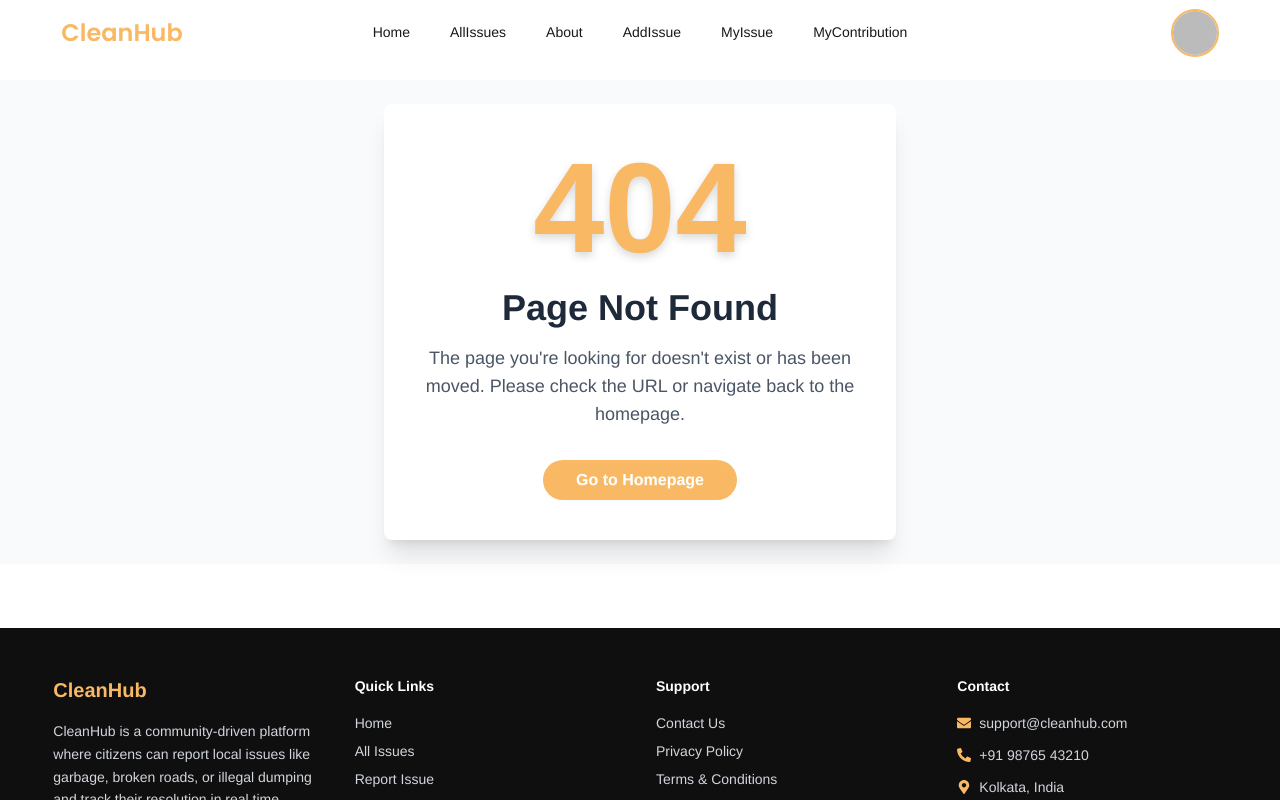
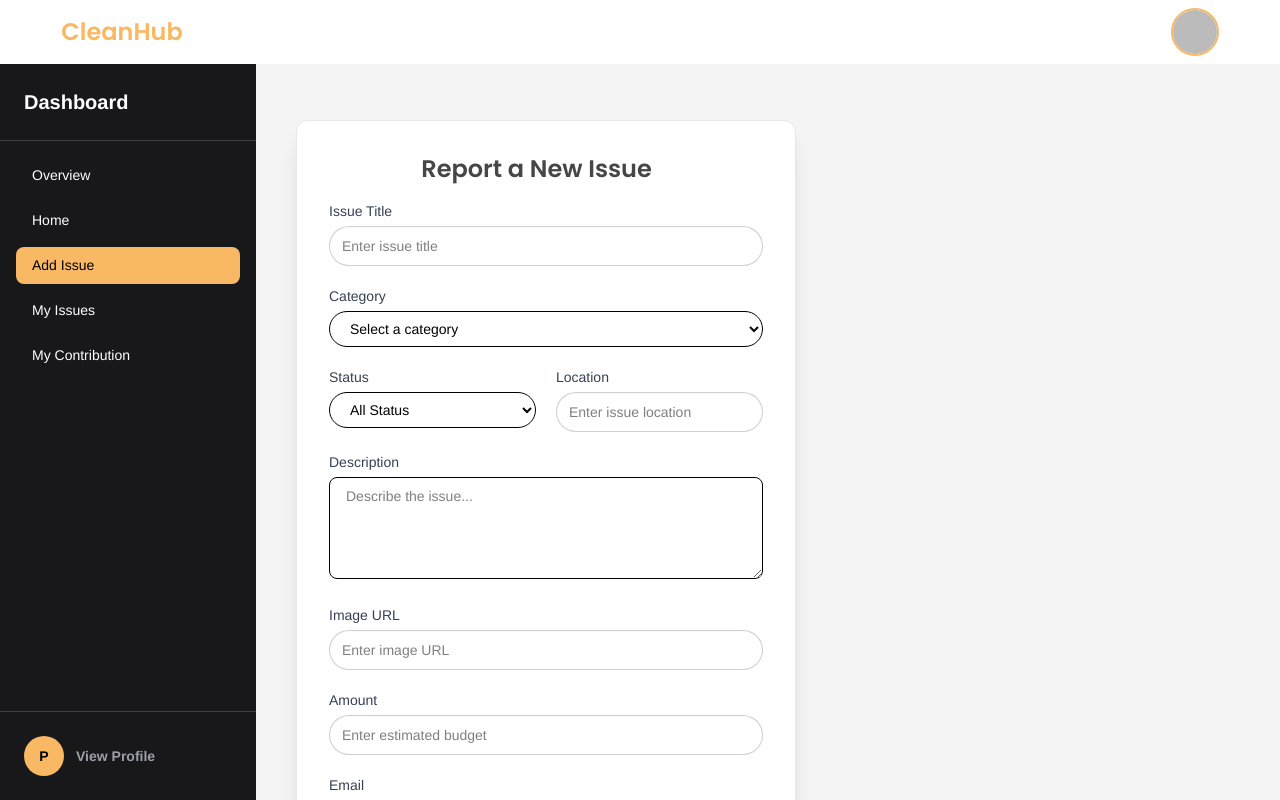
Before and after one commit to sucharita4867/CleanCityPortal-client-side, a React (Vite) app: page /dashboard/addIssue in a window 1280 px wide. Shown: the top 800 px of the page. Built offline with nearby package versions, Linux system fonts and the light colour scheme; no server answers; sample sign-in values are in the browser's storage; a web font is replaced by a local one.

Commit message:
added all changes

```diff
--- a/src/Components/Navbar.jsx
+++ b/src/Components/Navbar.jsx
@@ -1,11 +1,12 @@
 import React, { useContext, useState, useEffect } from "react";
-import { Link, NavLink } from "react-router";
+import { Link, NavLink, useLocation } from "react-router";
 import { AuthContext } from "../Provider/AuthProvider";
 import Swal from "sweetalert2";
 import { FaUserCircle } from "react-icons/fa";
 
-const Navbar = () => {
+const Navbar = ({ onMenuClick }) => {
   const { user, logOut } = useContext(AuthContext);
+  const location = useLocation();
 
   const [theme, setTheme] = useState(localStorage.getItem("theme") || "light");
 
@@ -34,6 +35,7 @@ const Navbar = () => {
         });
       });
   };
+  const isDashboard = location.pathname.startsWith("/dashboard");
 
   const navClass = ({ isActive }) =>
     isActive
@@ -61,42 +63,58 @@ const Navbar = () => {
       {user && (
         <>
           <li>
-            <NavLink to="/addIssue" className={navClass}>
-              AddIssue
+            <NavLink to="/dashboard" className={navClass}>
+              Dashboard
             </NavLink>
           </li>
-          <li>
-            <NavLink to="/myIssue" className={navClass}>
+          {/* <li>
+            <NavLink to="/dashboard/myIssue" className={navClass}>
               MyIssue
             </NavLink>
           </li>
           <li>
-            <NavLink to="/myContribution" className={navClass}>
+            <NavLink to="/dashboard/myContribution" className={navClass}>
               MyContribution
             </NavLink>
-          </li>
+          </li> */}
         </>
       )}
     </>
   );
 
   return (
-    <div className="fixed top-0 left-0 w-full z-50 bg-base-100 ">
+    <div
+      className="
+    fixed top-0 left-0 w-full h-16 z-50 bg-base-100
+    "
+    >
       <div className="navbar md:w-11/12 md:mx-auto">
-        <div className="navbar-start">
-          {/* Mobile menu */}
+        <div className="navbar-start gap-2">
+          {/* ☰ for Dashboard → opens sidebar */}
+          {isDashboard && (
+            <button
+              onClick={onMenuClick}
+              className="btn allBtn btn-ghost md:hidden"
+            >
+              ☰
+            </button>
+          )}
+
+          {/* ☰ for normal pages → dropdown menu */}
+          {!isDashboard && (
             <div className="dropdown">
-            <div tabIndex={0} role="button" className="btn allBtn btn-ghost lg:hidden">
+              <button tabIndex={0} className="btn allBtn btn-ghost lg:hidden">
                 ☰
-            </div>
+              </button>
 
               <ul
-              tabIndex={-1}
+                tabIndex={0}
                 className="menu menu-sm dropdown-content mt-3 p-2 shadow bg-base-100 rounded-box w-52 z-[9999]"
               >
                 {links}
               </ul>
             </div>
+          )}
 
           <NavLink
             to="/"
@@ -106,9 +124,11 @@ const Navbar = () => {
           </NavLink>
         </div>
 
+        {!isDashboard && (
           <div className="navbar-center hidden lg:flex">
             <ul className="menu menu-horizontal gap-4">{links}</ul>
           </div>
+        )}
 
         <div className="navbar-end gap-2">
           {user ? (
@@ -137,6 +157,11 @@ const Navbar = () => {
                     Logout
                   </button>
                 </li>
+                <li>
+                  <button className="btn allBtn mt-2 w-full">
+                    <NavLink to="/dashboard/profile">profile</NavLink>
+                  </button>
+                </li>
               </ul>
             </div>
           ) : (
--- /dev/null
+++ b/src/Components/Profile.jsx
@@ -0,0 +1,63 @@
+import React, { useContext } from "react";
+import { AuthContext } from "../Provider/AuthProvider";
+import { FaUserCircle } from "react-icons/fa";
+
+const Profile = () => {
+  const { user } = useContext(AuthContext);
+
+  return (
+    <div className="max-w-3xl">
+      {/* Page title */}
+      <h1 className="text-2xl font-bold mb-6 text-[#464646]">My Profile</h1>
+
+      {/* Profile card */}
+      <div className="bg-white rounded-xl shadow-lg p-6 md:p-8 border">
+        <div className="flex flex-col md:flex-row items-center gap-6">
+          {/* Avatar */}
+          <div className="w-28 h-28 rounded-full border-4 border-[#F8B864] flex items-center justify-center overflow-hidden">
+            {user?.photoURL ? (
+              <img
+                src={user.photoURL}
+                alt="User"
+                className="w-full h-full object-cover"
+              />
+            ) : (
+              <FaUserCircle className="w-full h-full text-[#F8B864]" />
+            )}
+          </div>
+
+          {/* User info */}
+          <div className="flex-1 space-y-4 w-full">
+            {/* Name */}
+            <div>
+              <label className="block text-sm font-medium text-gray-600 mb-1">
+                Name
+              </label>
+              <input
+                type="text"
+                value={user?.displayName || "Not set"}
+                readOnly
+                className="input w-full rounded-full text-black bg-gray-100 cursor-not-allowed"
+              />
+            </div>
+
+            {/* Email */}
+            <div>
+              <label className="block text-sm font-medium text-gray-600 mb-1">
+                Email
+              </label>
+              <input
+                type="email"
+                value={user?.email || ""}
+                readOnly
+                className="input w-full rounded-full text-black bg-gray-100 cursor-not-allowed"
+              />
+            </div>
+          </div>
+        </div>
+      </div>
+    </div>
+  );
+};
+
+export default Profile;
--- /dev/null
+++ b/src/Components/Sidebar.jsx
@@ -0,0 +1,120 @@
+import { NavLink } from "react-router";
+
+const Sidebar = ({ isOpen, setIsOpen }) => {
+  return (
+    <>
+      {/* Mobile overlay */}
+      {isOpen && (
+        <div
+          onClick={() => setIsOpen(false)}
+          className="fixed inset-0 bg-black/40 z-40 md:hidden"
+        />
+      )}
+
+      <aside
+        className={`
+          fixed
+          left-0
+          top-16
+          w-64
+          h-[calc(100vh-4rem)]
+          bg-zinc-900 text-white
+          z-50
+          flex flex-col
+          transform transition-transform duration-300
+          ${isOpen ? "translate-x-0" : "-translate-x-full"}
+          md:translate-x-0
+        `}
+      >
+        {/* HEADER (fixed) */}
+        <div className="p-6 text-xl font-bold border-b border-zinc-700 shrink-0">
+          Dashboard
+        </div>
+
+        {/* MENU (scrollable only this part) */}
+        <nav className="flex-1 overflow-y-auto p-4 space-y-2">
+          <NavLink
+            to="/dashboard"
+            end
+            onClick={() => setIsOpen(false)}
+            className={({ isActive }) =>
+              `block px-4 py-2 rounded-lg ${
+                isActive ? "bg-[#F8B864] text-black" : "hover:bg-zinc-800"
+              }`
+            }
+          >
+            Overview
+          </NavLink>
+
+          <NavLink
+            to="/"
+            onClick={() => setIsOpen(false)}
+            className={({ isActive }) =>
+              `block px-4 py-2 rounded-lg ${
+                isActive ? "bg-[#F8B864] text-black" : "hover:bg-zinc-800"
+              }`
+            }
+          >
+            Home
+          </NavLink>
+
+          <NavLink
+            to="/dashboard/addIssue"
+            onClick={() => setIsOpen(false)}
+            className={({ isActive }) =>
+              `block px-4 py-2 rounded-lg ${
+                isActive ? "bg-[#F8B864] text-black" : "hover:bg-zinc-800"
+              }`
+            }
+          >
+            Add Issue
+          </NavLink>
+
+          <NavLink
+            to="/dashboard/myIssue"
+            onClick={() => setIsOpen(false)}
+            className={({ isActive }) =>
+              `block px-4 py-2 rounded-lg ${
+                isActive ? "bg-[#F8B864] text-black" : "hover:bg-zinc-800"
+              }`
+            }
+          >
+            My Issues
+          </NavLink>
+
+          <NavLink
+            to="/dashboard/myContribution"
+            onClick={() => setIsOpen(false)}
+            className={({ isActive }) =>
+              `block px-4 py-2 rounded-lg ${
+                isActive ? "bg-[#F8B864] text-black" : "hover:bg-zinc-800"
+              }`
+            }
+          >
+            My Contribution
+          </NavLink>
+        </nav>
+
+        {/* PROFILE (fixed bottom, no scroll) */}
+        <div className="border-t border-zinc-700 p-4 shrink-0">
+          <NavLink
+            to="/dashboard/profile"
+            onClick={() => setIsOpen(false)}
+            className="flex items-center gap-3 hover:bg-zinc-800 p-2 rounded-lg"
+          >
+            <div className="w-10 h-10 rounded-full bg-[#F8B864] text-black flex items-center justify-center font-bold">
+              P
+            </div>
+            <div>
+              <p className="text-sm text-zinc-400 font-semibold">
+                View Profile
+              </p>
+            </div>
+          </NavLink>
+        </div>
+      </aside>
+    </>
+  );
+};
+
+export default Sidebar;
--- /dev/null
+++ b/src/Layouts/DashboardLayout.jsx
@@ -0,0 +1,26 @@
+import { useState } from "react";
+import { Outlet } from "react-router";
+import Navbar from "../Components/Navbar";
+import Sidebar from "../Components/Sidebar";
+
+const DashboardLayout = () => {
+  const [isOpen, setIsOpen] = useState(false);
+
+  return (
+    <div className="min-h-screen bg-zinc-100 dark:bg-zinc-900">
+      <Navbar onMenuClick={() => setIsOpen(true)} />
+
+      <div className="flex pt-16">
+        {/* Sidebar takes its own width */}
+        <Sidebar isOpen={isOpen} setIsOpen={setIsOpen} />
+
+        {/* Main content */}
+        <main className=" p-6 ml-0 md:ml-64 min-h-screen">
+          <Outlet />
+        </main>
+      </div>
+    </div>
+  );
+};
+
+export default DashboardLayout;
--- a/src/Pages/AddIssue.jsx
+++ b/src/Pages/AddIssue.jsx
@@ -8,17 +8,21 @@ const AddIssue = () => {
 
   const handleSubmit = (e) => {
     e.preventDefault();
+
+    const form = e.target;
+
     const formData = {
-      title: e.target.title.value,
-      category: e.target.category.value,
-      status: e.target.status.value,
-      location: e.target.location.value,
-      description: e.target.description.value,
-      image: e.target.image.value,
-      amount: e.target.amount.value,
+      title: form.title.value,
+      category: form.category.value,
+      status: form.status.value,
+      location: form.location.value,
+      description: form.description.value,
+      image: form.image.value,
+      amount: form.amount.value,
       date: new Date().toISOString(),
-      email: user.email,
+      email: user?.email,
     };
+
     fetch("https://clean-city-portal-server.vercel.app/allIssues", {
       method: "POST",
       headers: {
@@ -31,22 +35,22 @@ const AddIssue = () => {
         Swal.fire({
           title: "Issue added successfully!",
           icon: "success",
-          draggable: true,
         });
+        form.reset(); // ✅ clear form
       })
       .catch((error) => {
         Swal.fire({
           icon: "error",
           title: "Oops...",
-          text: { error },
+          text: error.message || "Something went wrong",
         });
       });
   };
 
   return (
-    <div className="min-h-screen  from-[#fdfaf5] to-[#f6e8d7] flex justify-center items-center my-4">
-      <div className="bg-white shadow-xl rounded-xl p-8 w-full max-w-2xl border border-gray-200">
-        <h2 className="title poppins  mb-3">
+    <div className="py-8 px-4">
+      <div className="bg-white shadow-xl rounded-xl p-8 w-full max-w-2xl border border-gray-200 mx-auto">
+        <h2 className="title poppins mb-4 text-center">
           <Typewriter
             words={["Report a New Issue"]}
             loop={1}
@@ -58,29 +62,29 @@ const AddIssue = () => {
         </h2>
 
         <form onSubmit={handleSubmit} className="space-y-5">
-          {/* title */}
+          {/* Title */}
           <div>
-            <label className="block text-gray-700 font-medium text-base mb-1">
+            <label className="block text-gray-700 font-medium mb-1">
               Issue Title
             </label>
             <input
               name="title"
               type="text"
-              className="rounded-full input w-full text-black focus:outline-none focus:border-[#F8B864] focus:ring-1 focus:ring-[#F8B864]"
+              required
               placeholder="Enter issue title"
-              required
+              className="input w-full rounded-full text-black focus:border-[#F8B864] focus:ring-[#F8B864]"
             />
           </div>
+
           {/* Category */}
           <div>
-            <label className="block text-gray-700 font-medium mb-1 text-base">
+            <label className="block text-gray-700 font-medium mb-1">
               Category
             </label>
             <select
               name="category"
               required
-              className="w-full px-4 py-2 border border-gray-300
-               rounded-full  focus:outline-none focus:border-[#F8B864] focus:ring-1 focus:ring-[#F8B864]  text-black"
+              className="w-full px-4 py-2 border rounded-full text-black focus:border-[#F8B864] focus:ring-[#F8B864]"
             >
               <option value="">Select a category</option>
               <option value="Garbage">Garbage</option>
@@ -92,19 +96,17 @@ const AddIssue = () => {
               <option value="Road Damage">Road Damage</option>
             </select>
           </div>
-          {/* Status  Location */}
+
+          {/* Status & Location */}
           <div className="grid grid-cols-1 md:grid-cols-2 gap-5">
-            {/* Status */}
             <div>
-              <label className="block text-gray-700 font-medium mb-1 text-base">
+              <label className="block text-gray-700 font-medium mb-1">
                 Status
               </label>
               <select
                 name="status"
                 required
-                className="w-full px-4 py-2 border border-gray-300 rounded-full
-         focus:outline-none focus:border-[#F8B864] focus:ring-1
-         focus:ring-[#F8B864] text-black"
+                className="w-full px-4 py-2 border rounded-full text-black focus:border-[#F8B864] focus:ring-[#F8B864]"
               >
                 <option value="All">All Status</option>
                 <option value="Pending">Pending</option>
@@ -113,83 +115,78 @@ const AddIssue = () => {
               </select>
             </div>
 
-            {/* Location */}
             <div>
-              <label className="block text-gray-700 text-base font-medium mb-1">
+              <label className="block text-gray-700 font-medium mb-1">
                 Location
               </label>
               <input
-                className="rounded-full input w-full text-black
-        focus:outline-none focus:border-[#F8B864] focus:ring-1
-        focus:ring-[#F8B864]"
+                name="location"
                 type="text"
-                name="location"
+                required
                 placeholder="Enter issue location"
-                required
+                className="input w-full rounded-full text-black focus:border-[#F8B864] focus:ring-[#F8B864]"
               />
             </div>
           </div>
 
           {/* Description */}
           <div>
-            <label className="block text-gray-700 text-base font-medium mb-1">
+            <label className="block text-gray-700 font-medium mb-1">
               Description
             </label>
             <textarea
               name="description"
               rows="4"
+              required
               placeholder="Describe the issue..."
-              required
-              className="w-full px-4 py-2 border  text-black rounded-lg  focus:outline-none focus:border-[#F8B864] focus:ring-1 focus:ring-[#F8B864]"
+              className="w-full px-4 py-2 border rounded-lg text-black focus:border-[#F8B864] focus:ring-[#F8B864]"
             ></textarea>
           </div>
+
           {/* Image */}
           <div>
-            <label className="block text-gray-700 text-base font-medium mb-1">
-              Image
+            <label className="block text-gray-700 font-medium mb-1">
+              Image URL
             </label>
             <input
-              className="rounded-full input w-full text-black focus:outline-none focus:border-[#F8B864] focus:ring-1 focus:ring-[#F8B864]"
+              name="image"
               type="text"
-              name="image"
+              required
               placeholder="Enter image URL"
-              required
+              className="input w-full rounded-full text-black focus:border-[#F8B864] focus:ring-[#F8B864]"
             />
           </div>
-          {/* amount */}
-          <div className="flex-1">
-            <label className="block text-gray-700 text-base font-medium mb-1">
+
+          {/* Amount */}
+          <div>
+            <label className="block text-gray-700 font-medium mb-1">
               Amount
             </label>
             <input
+              name="amount"
               type="number"
-              name="amount"
+              required
               placeholder="Enter estimated budget"
-              required
-              className="w-full px-4 input py-2 border rounded-full text-black focus:outline-none focus:border-[#F8B864] focus:ring-1 focus:ring-[#F8B864] [&::-webkit-outer-spin-button]:appearance-none [&::-webkit-inner-spin-button]:appearance-none"
+              className="input w-full rounded-full text-black focus:border-[#F8B864] focus:ring-[#F8B864]"
             />
           </div>
 
           {/* Email */}
           <div>
-            <label className="block text-gray-700 text-base font-medium mb-1">
+            <label className="block text-gray-700 font-medium mb-1">
               Email
             </label>
             <input
-              className="rounded-full input w-full text-black focus:outline-none focus:border-[#F8B864] focus:ring-1 focus:ring-[#F8B864]"
-              name="email"
-              placeholder="Enter issue location"
-              //
               type="email"
               value={user?.email || ""}
               readOnly
+              className="input w-full rounded-full text-black bg-gray-100"
             />
           </div>
-          <div className="pt-4">
-            <button type="submit" className="btn allBtn w-full">
-              Submit Issue
-            </button>
-          </div>
+
+          <button type="submit" className="btn allBtn w-full mt-4">
+            Submit Issue
+          </button>
         </form>
       </div>
     </div>
--- /dev/null
+++ b/src/Pages/DashboardHome.jsx
@@ -0,0 +1,33 @@
+const DashboardHome = () => {
+  return (
+    <div className="text-black">
+      <h1 className="text-3xl font-bold mb-6">Dashboard Overview</h1>
+
+      {/* Overview Cards */}
+      <div className="grid grid-cols-1 md:grid-cols-3 gap-6">
+        <div className="bg-white dark:bg-zinc-800 p-6 rounded-xl shadow">
+          <h3 className="text-lg font-semibold">Total Issues</h3>
+          <p className="text-3xl font-bold text-orange-500 mt-2">24</p>
+        </div>
+
+        <div className="bg-white dark:bg-zinc-800 p-6 rounded-xl shadow">
+          <h3 className="text-lg font-semibold">My Issues</h3>
+          <p className="text-3xl font-bold text-blue-500 mt-2">8</p>
+        </div>
+
+        <div className="bg-white dark:bg-zinc-800 p-6 rounded-xl shadow">
+          <h3 className="text-lg font-semibold">Contributions</h3>
+          <p className="text-3xl font-bold text-green-500 mt-2">12</p>
+        </div>
+      </div>
+
+      {/* Placeholder for charts */}
+      <div className="mt-10 bg-white dark:bg-zinc-800 p-6 rounded-xl shadow">
+        <h2 className="text-xl font-semibold mb-4">Activity Overview</h2>
+        <p className="text-zinc-500">(Dynamic chart will be added here)</p>
+      </div>
+    </div>
+  );
+};
+
+export default DashboardHome;
--- a/src/Pages/MyContribution.jsx
+++ b/src/Pages/MyContribution.jsx
@@ -100,7 +100,7 @@ const MyContribution = () => {
 
   return (
     <div>
-      <div className="my-6 pb-6 ">
+      <div className=" pb-6 ">
         <div className="flex flex-col md:flex-row justify-center items-center mb-3">
           <h1 className="title poppins ">
             <Typewriter
--- a/src/Routes/Router.jsx
+++ b/src/Routes/Router.jsx
@@ -17,6 +17,9 @@ import About from "../Pages/About";
 import Contact from "../Pages/footerPage/Contact";
 import PrivacyPolicy from "../Pages/footerPage/PrivacyPolicy";
 import Terms from "../Pages/footerPage/Terms";
+import DashboardLayout from "../Layouts/DashboardLayout";
+import DashboardHome from "../Pages/DashboardHome";
+import Profile from "../Components/Profile";
 
 const router = createBrowserRouter([
   {
@@ -51,30 +54,6 @@ const router = createBrowserRouter([
         path: "/about",
         element: <About />,
       },
-      {
-        path: "/addIssue",
-        element: (
-          <PrivateRoute>
-            <AddIssue />
-          </PrivateRoute>
-        ),
-      },
-      {
-        path: "/myIssue",
-        element: (
-          <PrivateRoute>
-            <MyIssues />
-          </PrivateRoute>
-        ),
-      },
-      {
-        path: "/myContribution",
-        element: (
-          <PrivateRoute>
-            <MyContribution />
-          </PrivateRoute>
-        ),
-      },
     ],
   },
   {
@@ -84,6 +63,48 @@ const router = createBrowserRouter([
       fetch(
         `https://clean-city-portal-server.vercel.app/allIssues/${params.id}`
       ),
+  },
+  {
+    path: "/dashboard",
+    element: <DashboardLayout />,
+    children: [
+      {
+        index: true,
+        element: <DashboardHome />,
+      },
+      {
+        path: "addIssue",
+        element: (
+          <PrivateRoute>
+            <AddIssue />
+          </PrivateRoute>
+        ),
+      },
+      {
+        path: "profile",
+        element: (
+          <PrivateRoute>
+            <Profile />
+          </PrivateRoute>
+        ),
+      },
+      {
+        path: "myIssue",
+        element: (
+          <PrivateRoute>
+            <MyIssues />
+          </PrivateRoute>
+        ),
+      },
+      {
+        path: "myContribution",
+        element: (
+          <PrivateRoute>
+            <MyContribution />
+          </PrivateRoute>
+        ),
+      },
+    ],
   },
 
   {
```
Also changed, not shown: src/Pages/MyIssues.jsx (+25 -35 lines). Lines whose indentation alone changed are shown as unchanged.
